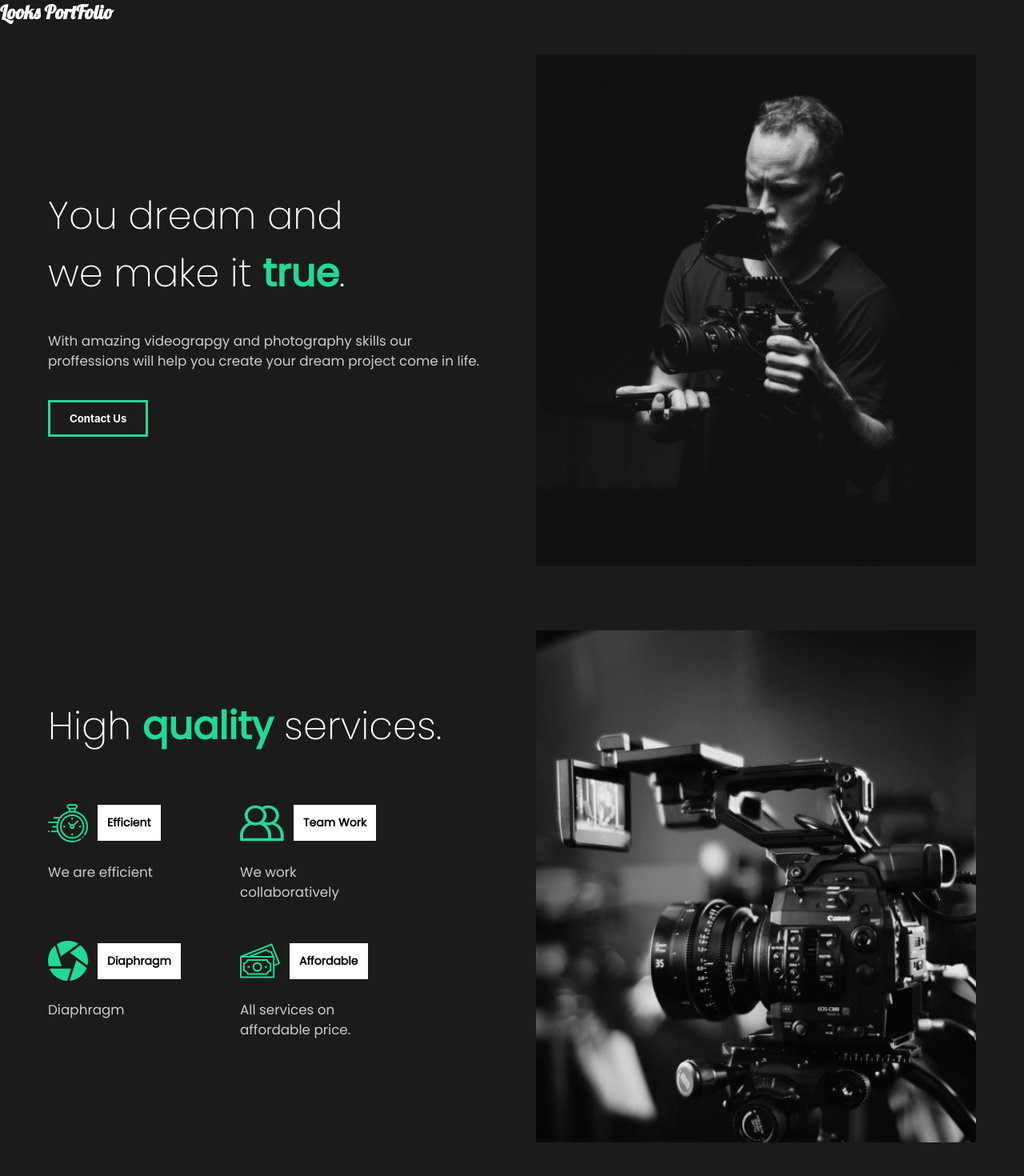
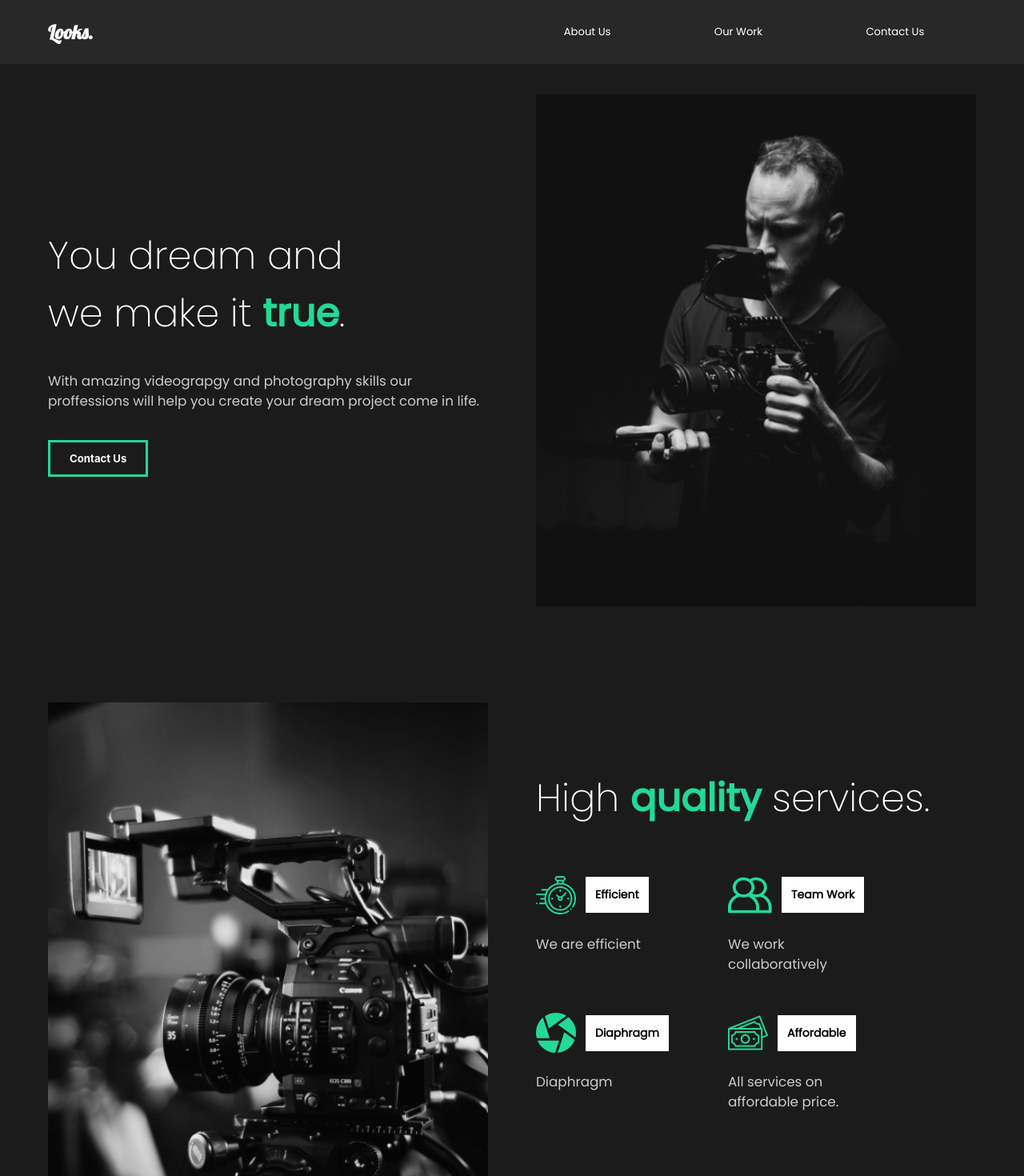
Before and after one commit to nayyyhaa/looks-react-site, a React (Create React App) app: page / in a window 1280 px wide. Shown: the top 1470 px of the page at 80% size. Built offline with nearby package versions, Linux system fonts and the light colour scheme.

Commit message:
add: react router

```diff
--- a/src/App.js
+++ b/src/App.js
@@ -1,14 +1,24 @@
 import React from "react";
+import { BrowserRouter as Router, Switch, Route } from "react-router-dom";
 //styles
 import GlobalStyle from "./components/GlobalStyle";
+import Nav from "./components/Nav";
 import AboutUs from "./pages/AboutUs";
+import OurWork from "./pages/OurWork";
+import ContactUs from "./pages/ContactUs";
 
 function App() {
   return (
     <div>
-      <h1 className="title-text">Looks PortFolio</h1>
       <GlobalStyle />
-      <AboutUs />
+      <Router>
+        <Nav />
+        <Switch>
+          <Route path="/" exact component={AboutUs} />
+          <Route path="/work" component={OurWork} />
+          <Route path="/contact" component={ContactUs} />
+        </Switch>
+      </Router>
     </div>
   );
 }
--- a/src/components/AboutSection.js
+++ b/src/components/AboutSection.js
@@ -1,4 +1,5 @@
 import React from "react";
+import { Link } from "react-router-dom";
 import steveCam from "../toolkit/assets/home1.png";
 //styled
 import {
@@ -26,7 +27,9 @@ const AboutSection = () => {
           With amazing videograpgy and photography skills our proffessions will
           help you create your dream project come in life.
         </p>
-        <button>Contact Us</button>
+        <button>
+          <Link to="contact">Contact Us</Link>
+        </button>
       </StyledDescription>
       <StyledImage>
         <img src={steveCam} alt="Steve with camera" />
--- a/src/components/GlobalStyle.js
+++ b/src/components/GlobalStyle.js
@@ -1,10 +1,6 @@
 import { createGlobalStyle } from "styled-components";
 
 const GlobalStyle = createGlobalStyle`
-
-    .title-text {
-        font-family: "Lobster", cursive;
-    }
 
     *{
         margin: 0;
@@ -52,6 +48,8 @@ const GlobalStyle = createGlobalStyle`
     }
     a {
         font-size: 1.1rem;
+        color: white;
+        text-decoration: none;
     }
     span {
         font-weight: bold;
--- /dev/null
+++ b/src/components/Nav.js
@@ -0,0 +1,54 @@
+import React from "react";
+import { Link } from "react-router-dom";
+//styled
+import styled from "styled-components";
+
+const Nav = () => {
+  return (
+    <StyledNav>
+      <h1 id="title-text">
+        <Link to="/">Looks.</Link>
+      </h1>
+      <ul>
+        <li>
+          <Link to="/">About Us</Link>
+        </li>
+        <li>
+          <Link to="/work">Our Work</Link>
+        </li>
+        <li>
+          <Link to="/contact">Contact Us</Link>
+        </li>
+      </ul>
+    </StyledNav>
+  );
+};
+
+const StyledNav = styled.nav`
+  min-height: 10vh;
+  padding: 1rem 5rem;
+  display: flex;
+  align-items: center;
+  justify-content: space-between;
+  background: #282828;
+
+  #title-text {
+    font-family: "Lobster", cursive;
+    flex: 1;
+    a {
+      font-size: 2rem;
+    }
+  }
+
+  ul {
+    display: flex;
+    align-items: center;
+    justify-content: space-around;
+    flex: 1;
+
+    li {
+      list-style: none;
+    }
+  }
+`;
+export default Nav;
--- a/src/components/ServicesSection.js
+++ b/src/components/ServicesSection.js
@@ -12,7 +12,10 @@ import home2 from "../toolkit/assets/home2.png";
 const ServicesSection = () => {
   return (
     <StyledService>
-      <StyledDescription>
+      <StyledImage>
+        <img src={home2} alt="services" />
+      </StyledImage>
+      <StyledServiceDescription>
         <h2>
           High <span>quality</span> services.
         </h2>
@@ -29,15 +32,13 @@ const ServicesSection = () => {
             );
           })}
         </StyledCards>
-      </StyledDescription>
-      <StyledImage>
-        <img src={home2} alt="services" />
-      </StyledImage>
+      </StyledServiceDescription>
     </StyledService>
   );
 };
 
 const StyledService = styled(StyledAbout)`
+  min-height: 100vh;
   h2 {
     padding-bottom: 5rem;
   }
@@ -45,6 +46,10 @@ const StyledService = styled(StyledAbout)`
     width: 70%;
     padding: 2rem 0rem 4rem 0rem;
   }
+`;
+
+const StyledServiceDescription = styled(StyledDescription)`
+  padding: 0 0 0 5rem;
 `;
 
 const StyledCards = styled.div`
--- a/src/pages/ContactUs.js
+++ b/src/pages/ContactUs.js
@@ -1,7 +1,11 @@
 import React from "react";
 
 const ContactUs = () => {
-  return <div></div>;
+  return (
+    <div>
+      <h1>contactus</h1>
+    </div>
+  );
 };
 
 export default ContactUs;
--- a/src/pages/OurWork.js
+++ b/src/pages/OurWork.js
@@ -1,7 +1,11 @@
 import React from "react";
 
 const OurWork = () => {
-  return <div></div>;
+  return (
+    <div>
+      <h1>ourwork</h1>
+    </div>
+  );
 };
 
 export default OurWork;
```
